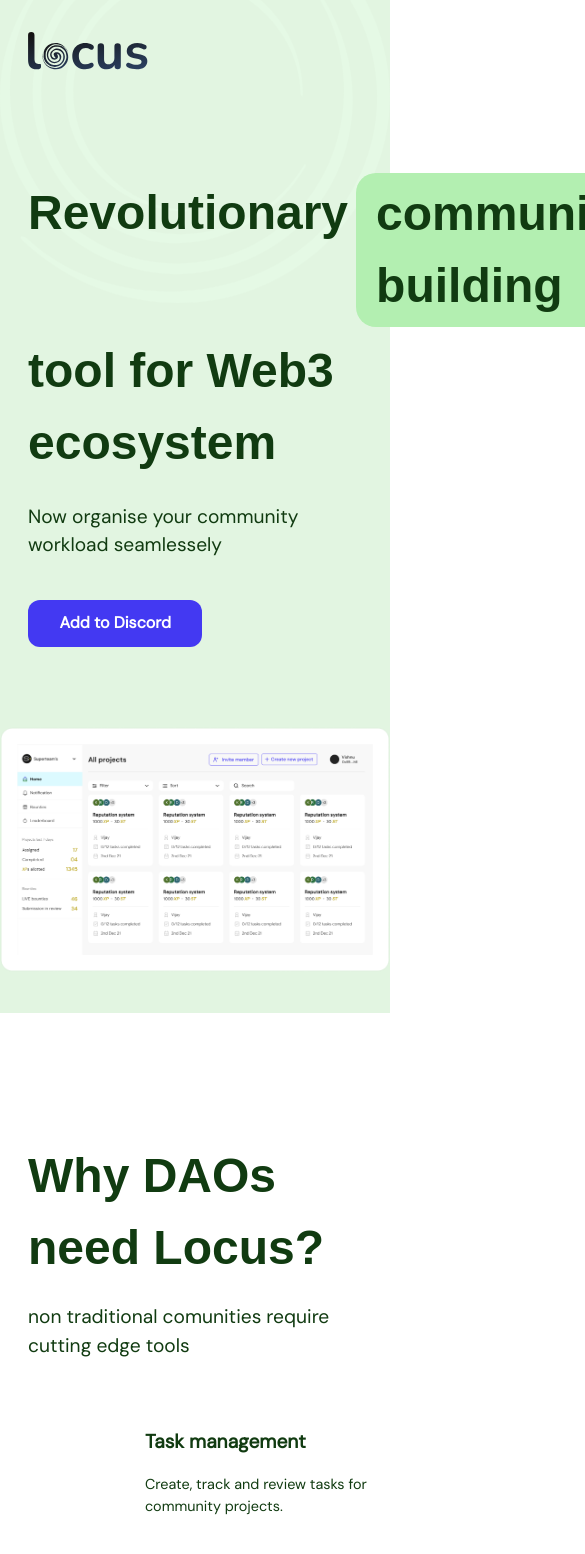
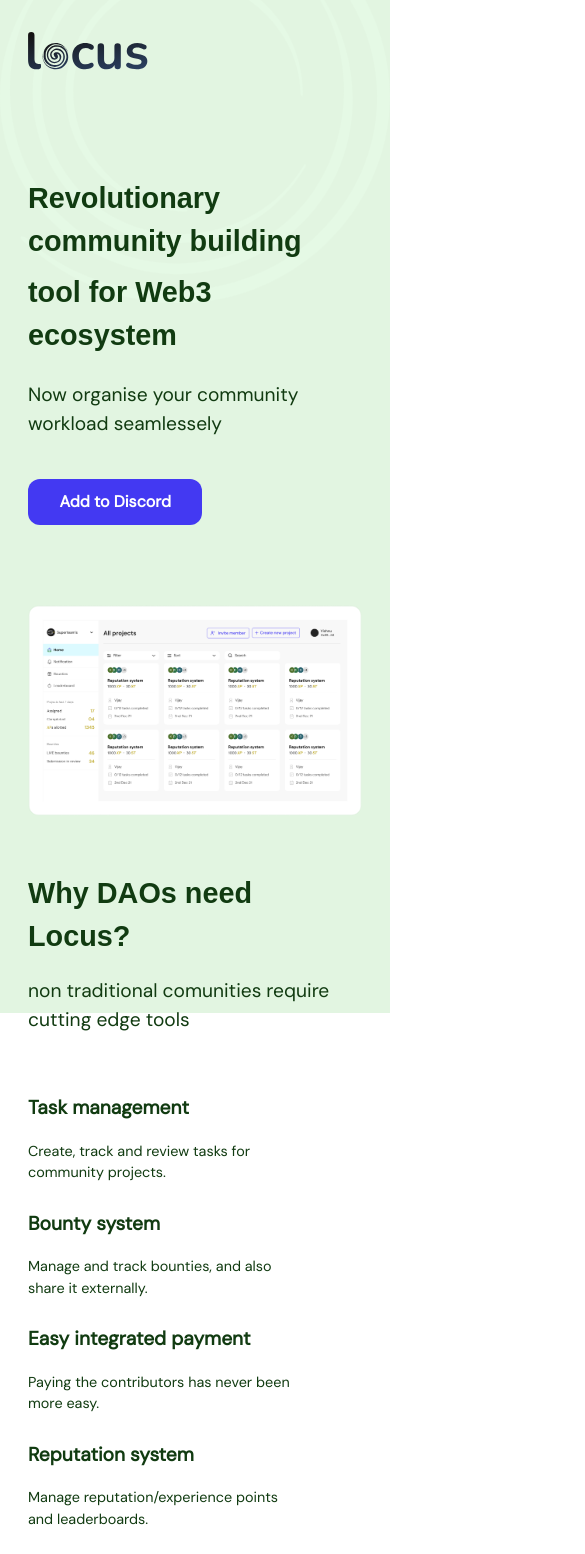
Before and after one commit to vjgpt/locus-lp, a Next.js app: page / in a window 390 px wide. Shown: the top 1554 px of the page, 585 px wide, since content can reach past the window. Built offline with nearby package versions, Linux system fonts and the light colour scheme; a web font is replaced by a local one.

Commit message:
Optimised for mobile version

```diff
--- a/layouts/Footer.tsx
+++ b/layouts/Footer.tsx
@@ -42,14 +42,14 @@
     >
       <div className={styles.footerFlex}>
         <VerticalSpaceBetween>
-          <img alt="Logo" src={logo.src} />
+          <img alt="Logo" src={logo.src} className="hidden md:block " />
           <p
             className={components.darkText}
             style={{ maxWidth: '48rem', marginTop: '4rem' }}
           >
             Built & backed by the best
           </p>
-          <div className="flex flex-row items-center mt-2">
+          <div className="flex flex-row items-center mt-2 mb-14 md:mb-0 ">
             <img alt="Logo" src={superteam.src} className=" rounded-full" />
             <a
               className={components.mainBoldText}
@@ -63,7 +63,7 @@
           </div>
         </VerticalSpaceBetween>
         {Object.keys(Links).map((key, index) => (
-          <div key={index} style={{ paddingTop: '1.25rem' }}>
+          <div key={index} style={{ paddingTop: '1.25rem' }} className="mb-8 lg:mb-0">
             <VerticalSpaceBetween>
               <h3 className={components.mainBoldText}>{key}</h3>
               <div
--- a/layouts/Sections.tsx
+++ b/layouts/Sections.tsx
@@ -18,17 +18,10 @@
       <FirstSectionCircle />
       <Body>
         <div className={styles.firstSectionContainer}>
-          <div className="flex flex-row ">
+          <div className="flex flex-col lg:flex-row ">
             <h1 style={{ marginTop: '1rem', marginBottom: '0rem', marginRight: '1rem' }} className={`+ ${components.gradientHeading}`}>Revolutionary </h1>
             <h1
-              style={{
-                marginTop: '0.5rem',
-                marginBottom: '0rem',
-                background: '#B3EFB1',
-                padding: '5px 20px 5px 20px',
-                borderRadius: '20px',
-              }}
-              className={components.gradientHeading}
+              className={` rounded-[20px] mt-0 mb-0 px-0 py-0 lg:mt-2 lg:px-5 lg:py-2 ${components.highlightHeading}`}
             >
               community building
             </h1>
@@ -86,11 +79,7 @@
   return (
     <section id="features" className={styles.thirdSectionContainer}>
       <h1
-        className={components.gradientHeading}
-        style={{
-          marginTop: '17rem',
-          marginBottom: '0rem',
-        }}
+        className={` mt-28  lg:mt-64 lg:mb-0 ${components.gradientHeading}`}
       >
         Why DAOs need Locus?
       </h1>
@@ -105,7 +94,7 @@
       <FeaturesGrid>
         {Features.map((feature, index) => (
           <div key={index} className={components.feature}>
-            <p style={{ marginTop: '2.2rem', textAlign: 'left' }} className={components.bigBoldText}>
+            <p style={{ textAlign: 'left' }} className={` mt-5 lg:mt-9 ${components.bigBoldText}`}>
               {feature.title}
             </p>
             <p style={{ marginTop: '2.2rem', textAlign: 'left', maxWidth: '270px' }} className={components.smallSubHeading}>
@@ -147,11 +136,7 @@
     <section id="upcomingFeatures" className={styles.thirdSectionContainer}>
       <img src={thirdSectionHeader.src} alt="logo" className=" absolute -z-10 w-[1148px] right-0 " />
       <h1
-        className={components.gradientHeading}
-        style={{
-          marginTop: '17rem',
-          marginBottom: '0rem',
-        }}
+        className={` mt-28  lg:mt-64 lg:mb-0 ${components.gradientHeading}`}
       >
         Big boy moves in the pipeline
       </h1>
@@ -181,11 +166,10 @@
 
 export const ContactSection = function ContactSection() {
   return (
-    <section id="chatWithUs" className=" flex flex-col items-center ">
+    <section id="chatWithUs" className="flex flex-col lg:items-center ">
       <h1
-        className={components.gradientHeading}
+        className={` mt-28 lg:mt-64 ${components.gradientHeading}`}
         style={{
-          marginTop: '17rem',
           marginBottom: '0rem',
         }}
       >
--- a/pages/index.tsx
+++ b/pages/index.tsx
@@ -16,19 +16,19 @@
   return (
     <>
       <DefaultHead />
-      <div className="main-padding">
+      <div className="main-container">
         <img src={header.src} alt="logo" className=" absolute -z-10 top-0 " />
         <Navbar />
         <FirstSection />
-      </div>
-      <SecondSection />
-      <div className="main-padding">
+        <SecondSection />
         <ThirdSection />
       </div>
-      <div className="main-padding" style={{ background: 'rgba(207, 238, 206, 0.6)' }}>
+      <div className="main-container" style={{ background: 'rgba(207, 238, 206, 0.6)' }}>
         <ForthSection />
       </div>
-      <ContactSection />
+      <div className="main-container">
+        <ContactSection />
+      </div>
       <Footer />
     </>
   );
--- a/styles/Components.module.scss
+++ b/styles/Components.module.scss
@@ -73,6 +73,10 @@
   color: var(--main-text-color);
   background-clip: text;
   -webkit-background-clip: text;
+  @media only screen and (max-width: 940px) {
+    align-items: center;
+    font-size: var(--small-heading-size);
+  }
 }
 
 .gradientText {
@@ -80,6 +84,21 @@
   background-clip: text;
   -webkit-background-clip: text;
   -webkit-text-fill-color: transparent;
+}
+
+.highlightHeading {
+  font-family: var(--fancy-font-family);
+  font-weight: var(--text-semi-bold);
+  font-size: var(--main-heading-size);
+  color: var(--main-text-color);
+  background-clip: text;
+  -webkit-background-clip: text;
+  background: #B3EFB1;
+  @media only screen and (max-width: 940px) {
+    align-items: center;
+    font-size: var(--small-heading-size);
+    background: inherit
+  }
 }
 
 .bigHeading {
@@ -116,6 +135,7 @@
   @media only screen and (max-width: 768px) {
     grid-template-columns: 1fr;
     grid-row-gap: 2rem;
+    margin-bottom: 10vh;
   }
   @media only screen and (min-width: 940px) {
     justify-items: center;
@@ -129,6 +149,11 @@
   text-align: left;
   width: 100%;
   margin-left: 35%;
+  @media only screen and (max-width: 940px) {
+    justify-items: center;
+    margin-left: 0%;
+    margin-bottom: 0vh;
+  }
 }
 
 .darkText {
--- a/styles/Footer.module.scss
+++ b/styles/Footer.module.scss
@@ -6,6 +6,10 @@
   align-items: center;
   justify-content: center;
   margin-top: 18rem;
+  @media only screen and (min-width: 940px) {
+    flex-direction: column;
+    min-height: 30rem;
+  }
 }
 
 .footerFlex {
@@ -17,5 +21,6 @@
   border-top: 1px solid #C5C5C5;
   @media only screen and (max-width: 940px) {
     flex-direction: column;
+    padding: 4rem 3.5rem 0rem 3.5rem;
   }
 }
--- a/styles/globals.scss
+++ b/styles/globals.scss
@@ -70,7 +70,7 @@
   flex-direction: column;
 }
 
-.main-padding {
+.main-container {
   display: flex;
   flex-direction: column;
   align-items: center;
```
